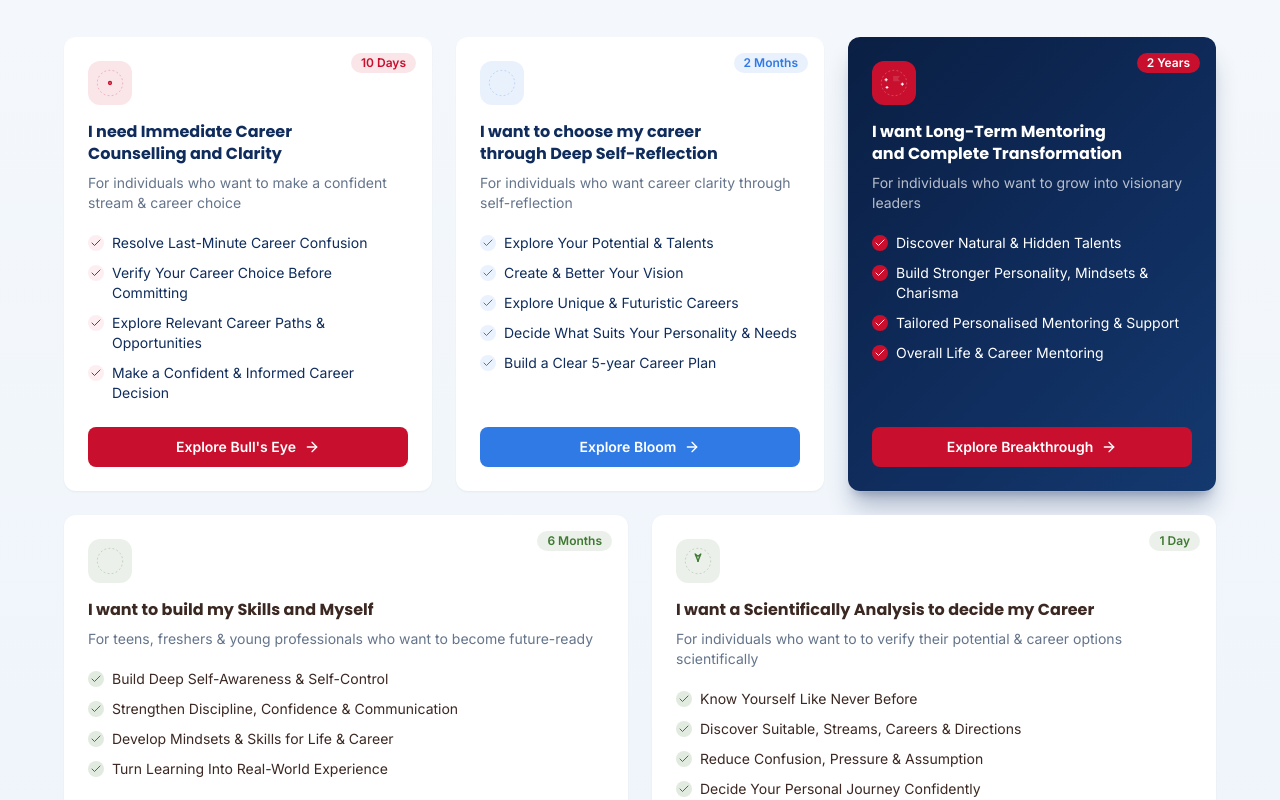
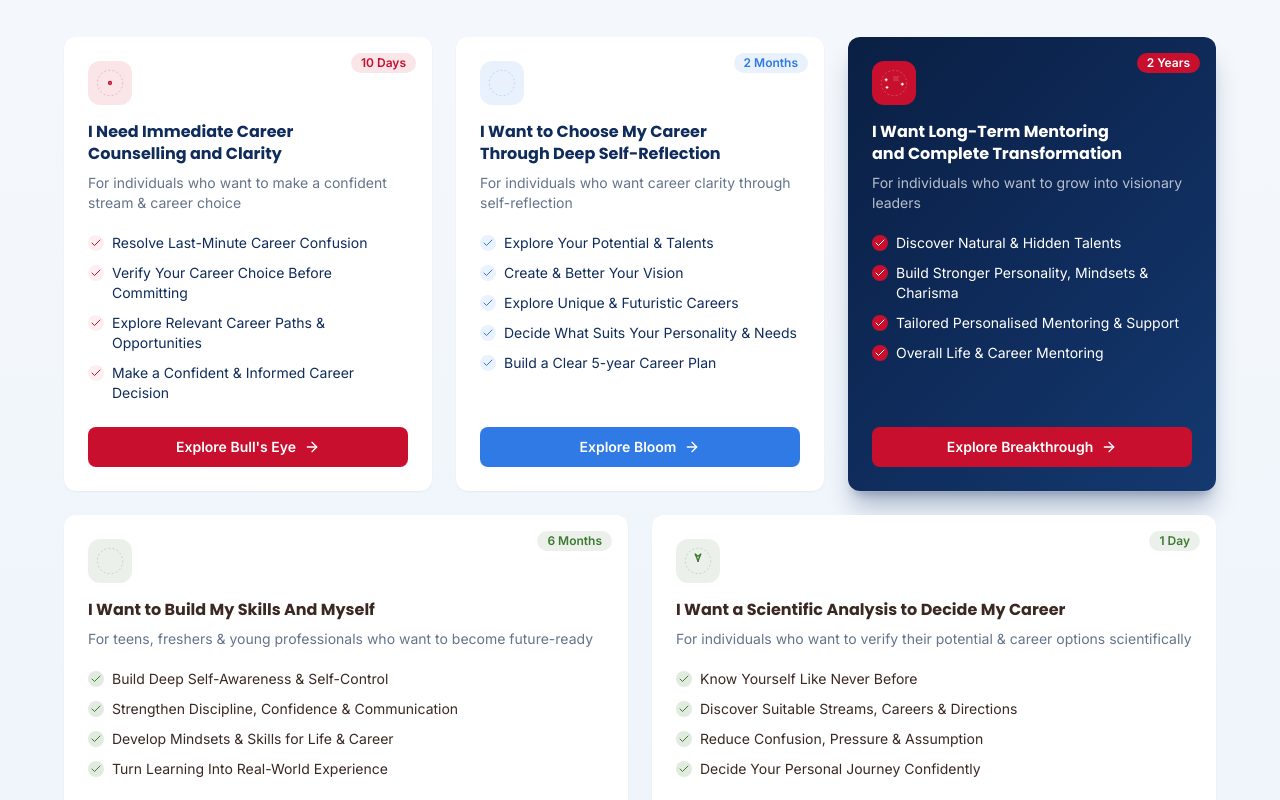
Before and after one commit to rajnishfrost/svastrino-frontend, a React (Vite) app: page / in a window 1280 px wide. Shown: the part 1740-2540 px from the top of the page. Built offline with nearby package versions, Linux system fonts and the light colour scheme; no server answers.

Commit message:
UI updated with program journey components

```diff
--- a/src/pages/user/bookonlinepage/BookOnline.jsx
+++ b/src/pages/user/bookonlinepage/BookOnline.jsx
@@ -385,7 +385,7 @@ export default function BookOnline() {
         eyebrow="Book Online"
         title={rescheduleId ? 'Reschedule your session' : 'Book a Preferred Program, Now!'}
         // subtitle="Choose a plan that fits your goals and get personalised one-on-one guidance."
-        subtitle="Select a program that you would want to get personalised session in."
+        subtitle="Select the program that you would want to book a personalised session for"
         illustration={<ProgramHeroArt src="/assets/images/book-t.png" alt="" />}
       />
       <section className="section">
--- a/src/pages/user/homepage/sections/AboutUs.jsx
+++ b/src/pages/user/homepage/sections/AboutUs.jsx
@@ -16,7 +16,7 @@ export default function AboutUs() {
       <div className="pointer-events-none absolute -bottom-24 -right-24 size-72 rounded-full bg-brand-crimson/10 blur-3xl" aria-hidden />
 
       <div className="container relative">
-        <SectionHeading title="Get To Know Us And Our Roots" invert />
+        <SectionHeading title="Get to Know Us and Our Roots" invert />
 
         <div className="mx-auto mt-8 max-w-3xl space-y-4 text-center text-white/70">
           <p className="text-balance leading-relaxed">
--- a/src/pages/user/homepage/sections/Hero.jsx
+++ b/src/pages/user/homepage/sections/Hero.jsx
@@ -9,7 +9,7 @@ import Wave from './Wave.jsx'
  * or leave an enquiry without choosing anything yet.
  */
 const STATS = [
-  { icon: Star, figure: '17 Years', caption: 'of experience' },
+  { icon: Star, figure: '17+ Years', caption: 'of Experience' },
   { icon: GraduationCap, figure: '14k+', caption: 'Students counselled' },
   { icon: Users, figure: '290', caption: 'Students mentored' },
   { icon: School, figure: '49', caption: 'Partner institutions' },
--- a/src/pages/user/homepage/sections/OurServices.jsx
+++ b/src/pages/user/homepage/sections/OurServices.jsx
@@ -11,7 +11,7 @@ import ProgramEmblem from '../../../../common_component/user/ProgramEmblem/Progr
  */
 const SERVICES = [
   {
-    need: 'I need Immediate Career Counselling and Clarity',
+    need: 'I Need Immediate Career Counselling and Clarity',
     who: 'For individuals who want to make a confident stream & career choice',
     points: [
       "Resolve Last-Minute Career Confusion",
@@ -25,7 +25,7 @@ const SERVICES = [
     accent: 'crimson',
   },
   {
-    need: 'I want to choose my career through Deep Self-Reflection',
+    need: 'I Want to Choose My Career Through Deep Self-Reflection',
     who: 'For individuals who want career clarity through self-reflection',
     points: [
       "Explore Your Potential & Talents",
@@ -40,7 +40,7 @@ const SERVICES = [
     accent: 'blue',
   },
   {
-    need: 'I want Long-Term Mentoring and Complete Transformation',
+    need: 'I Want Long-Term Mentoring and Complete Transformation',
     who: 'For individuals who want to grow into visionary leaders',
     points: [
       "Discover Natural & Hidden Talents",
@@ -57,7 +57,7 @@ const SERVICES = [
     featured: true,
   },
   {
-    need: 'I want to build my Skills and Myself',
+    need: 'I Want to Build My Skills And Myself',
     who: 'For teens, freshers & young professionals who want to become future-ready',
     points: [
       "Build Deep Self-Awareness & Self-Control",
@@ -72,11 +72,11 @@ const SERVICES = [
     accent: 'green',
   },
   {
-    need: 'I want a Scientifically Analysis to decide my Career',
-    who: 'For individuals who want to to verify their potential & career options scientifically',
+    need: 'I Want a Scientific Analysis to Decide My Career',
+    who: 'For individuals who want to verify their potential & career options scientifically',
     points: [
       "Know Yourself Like Never Before",
-      "Discover Suitable, Streams, Careers & Directions",
+      "Discover Suitable Streams, Careers & Directions",
       "Reduce Confusion, Pressure & Assumption",
       "Decide Your Personal Journey Confidently",
     ],
--- a/src/pages/user/homepage/sections/ProblemsWeSolve.jsx
+++ b/src/pages/user/homepage/sections/ProblemsWeSolve.jsx
@@ -9,7 +9,7 @@ import SectionHeading from './SectionHeading.jsx'
 const POINTS = [
   {
     icon: HelpCircle,
-    stat: 'Only 10.4 % of Indian students receive professional career guidance',
+    stat: 'Only 10.4% of Indian students receive professional career guidance',
     answer:
       'We help you Understand Yourself by identifying your natural Strengths, Talents, and Values so you can make choices that feel right for you.',
     sourceLink: "https://www.deccanherald.com/india/only-10-of-indian-students-receive-career-guidance-study-3743428"
@@ -70,7 +70,7 @@ export default function ProblemsWeSolve() {
               <HelpCircle className="size-6" />
             </span>
             <h3 className="mt-5 font-display text-base font-bold leading-snug text-brand-navy">
-              Only 10.4 % of Indian students receive professional career guidance
+              Only 10.4% of Indian students receive professional career guidance
             </h3>
             <span className="mt-auto inline-flex items-center gap-1 self-start pt-4 text-sm font-medium text-brand-crimson underline-offset-2 transition-colors hover:text-brand-crimson hover:underline">Our Solution</span>
             <div className="mt-4 rounded-lg border-l-[3px] border-brand-crimson bg-brand-rose p-3.5">
--- a/src/pages/user/psychometricpage/Psychometric.jsx
+++ b/src/pages/user/psychometricpage/Psychometric.jsx
@@ -249,7 +249,7 @@ export default function Psychometric() {
                 <GraduationCap className="size-3.5" /> Bundle offer
               </span>
               <p className="mt-3 font-display text-xl font-extrabold leading-snug tracking-tight text-nirmaan-brown sm:text-2xl">
-                Club it with <span className="text-nirmaan-green">Nirmaan</span> &amp; get a flat discount
+                Club it with <span className="text-nirmaan-green">Nirmaan</span> &amp; get a flat 25% discount
               </p>
               {/* <p className="mt-2 text-sm text-nirmaan-brown-soft">
                 Our investment in your development — pair the test with the full Nirmaan course and save.
--- a/src/pages/user/servicespage/CompareServices.jsx
+++ b/src/pages/user/servicespage/CompareServices.jsx
@@ -89,7 +89,7 @@ export default function CompareServices() {
                         className="btn btn-primary"
                       >
                         {/* {p.expertCall ? 'Talk to an expert' : `Book ${p.name.replace(' Program', '')}`} */}
-                        {p.expertCall ? 'Talk to an expert' : `Book Now`}&nbsp;&nbsp;<ArrowRight className="size-4" />
+                        {p.expertCall ? 'Talk to an Expert' : `Book Now`}&nbsp;&nbsp;<ArrowRight className="size-4" />
                       </Link>
                     </td>
                   ))}
--- a/src/pages/user/servicespage/sections/ProgramJourney.jsx
+++ b/src/pages/user/servicespage/sections/ProgramJourney.jsx
@@ -157,10 +157,10 @@ function StageHeading({ title, range, note }) {
   const noteLines = note ? note.split('\n').map((l) => l.trim()).filter(Boolean) : []
   return (
     <div className="lg:pr-16">
-      <div className="flex flex-wrap items-center justify-between gap-x-4 gap-y-2">
-        <h3 className="font-display text-xl font-bold text-brand-navy">{title}</h3>
+      <div className="inline-flex flex-wrap items-center justify-start gap-x-4 gap-y-2 lg:bg-brand-navy lg:py-3 lg:px-6 lg:rounded-full">
+        <h3 className="font-display text-xl font-bold text-brand-navy lg:text-white">{title}</h3>
         {range && (
-          <span className="inline-flex items-center gap-1.5 rounded-full bg-brand-crimson/10 px-3 py-1 text-[13px] font-semibold text-brand-crimson">
+          <span className="inline-flex items-center gap-1.5 rounded-full bg-brand-crimson/10 lg:bg-brand-crimson px-3 py-1 text-[13px] font-semibold text-brand-crimson lg:text-white">
             <ClockIcon className="shrink-0" /> {range}
           </span>
         )}
```
Also changed, not shown: src/pages/user/servicespage/compareData.js (+4 -4 lines), src/pages/user/servicespage/journeyStages.js (+4 -4 lines).
